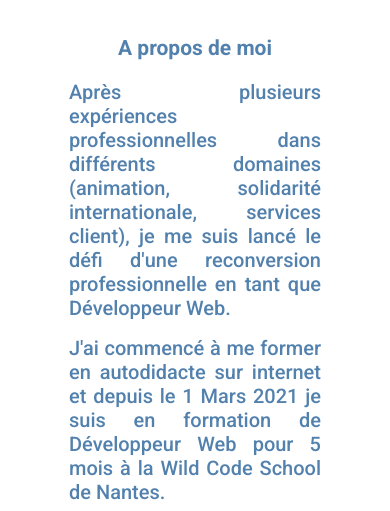
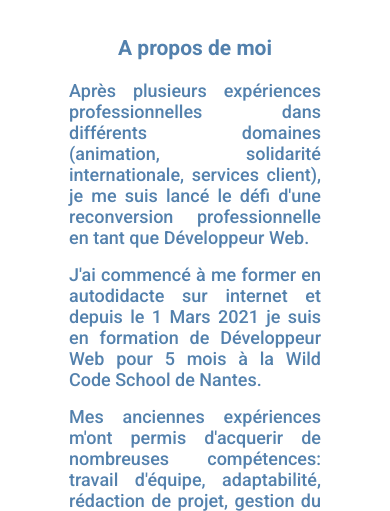
Before and after one commit to antoniomicalizzi/portfolio, a plain HTML site: page index.html in a window 390 px wide. Shown: the part 412-923 px from the top of the page. Drawn offline with Linux system fonts and the light colour scheme.

Commit message:
font-size responsive

```diff
--- a/portfolio-back.css
+++ b/portfolio-back.css
@@ -286,7 +286,7 @@ footer {
     flex-direction: column;
   }
   .apropos p {
-    font-size: 20px;
+    font-size: 18px;
   }
   .container {
     display: block;
```
Also changed, not shown: index.html (+2 -2 lines), photo.jpeg (added).
